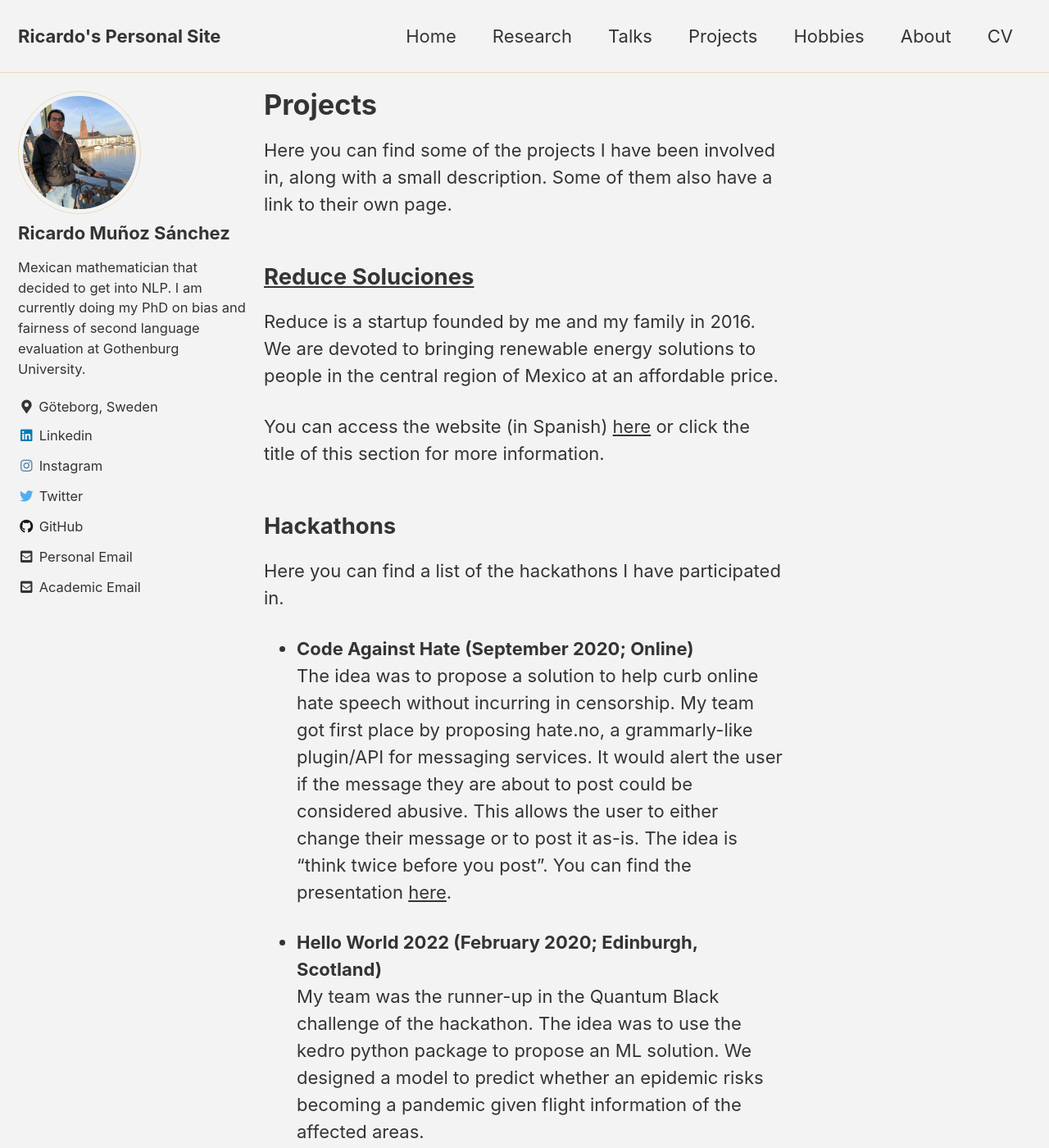
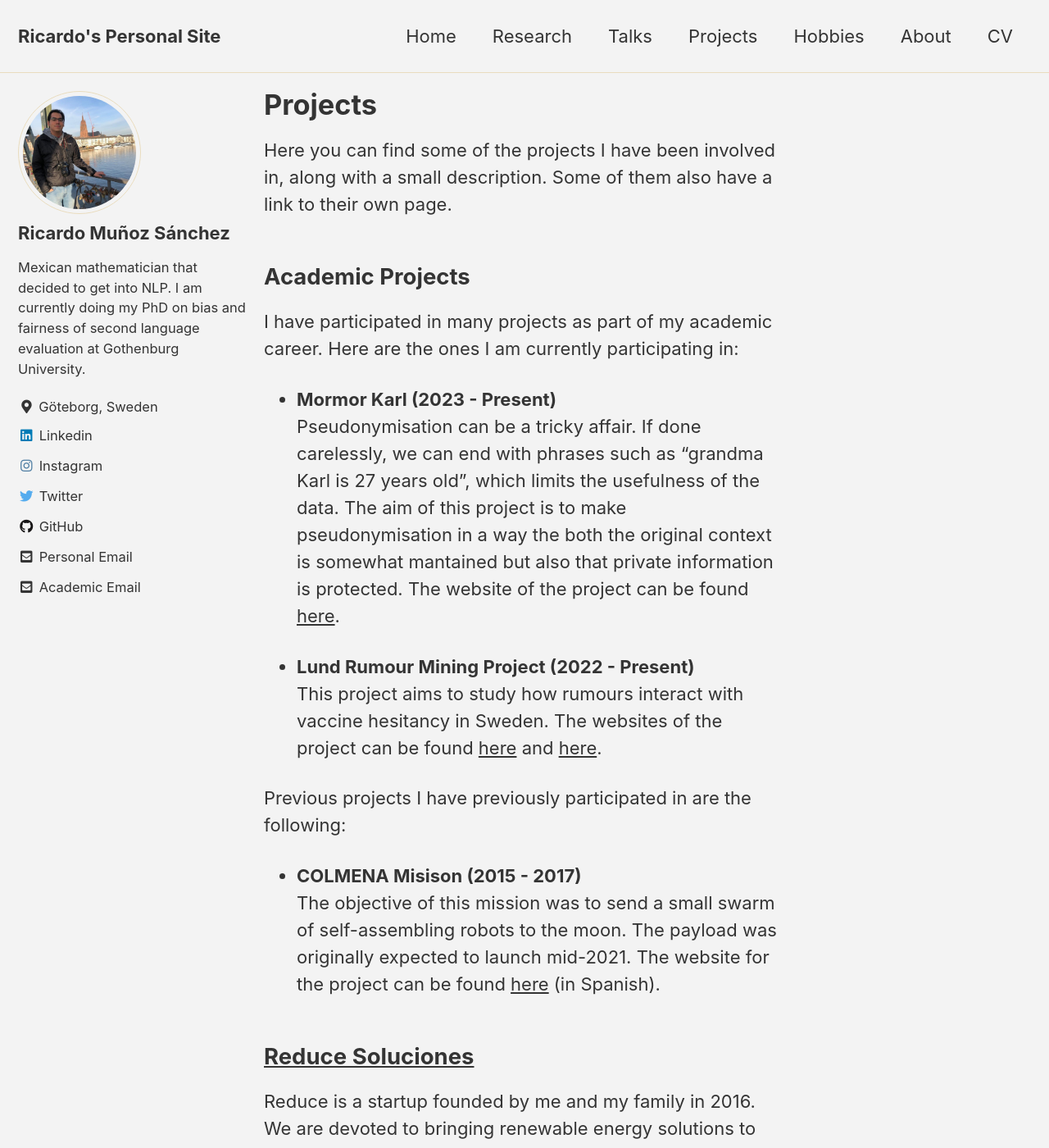
Before and after one commit to rimusa/rimusa.github.io, a Jekyll site: the page built from docs/_pages/projects.md, in a window 1280 px wide and 1400 px high. Shown: the whole window at 82% size. Built offline with Jekyll 4.4.1, drawn with Linux system fonts in a browser that asks for light colours; cached includes are drawn as plain includes.

Commit message:
Created a section for academic projects

```diff
--- a/docs/_pages/projects.md
+++ b/docs/_pages/projects.md
@@ -7,6 +7,30 @@ author_profile: true
 
 Here you can find some of the projects I have been involved in, along with a small description.
 Some of them also have a link to their own page.
+
+
+## Academic Projects
+
+I have participated in many projects as part of my academic career.
+Here are the ones I am currently participating in:
+
+- **Mormor Karl (2023 - Present)**<br>
+Pseudonymisation can be a tricky affair.
+If done carelessly, we can end with phrases such as "grandma Karl is 27 years old", which limits the usefulness of the data.
+The aim of this project is to make pseudonymisation in a way the both the original context is somewhat mantained but also that private information is protected.
+The website of the project can be found [here](https://spraakbanken.gu.se/en/projects/mormor-karl).
+
+- **Lund Rumour Mining Project (2022 - Present)**<br>
+This project aims to study how rumours interact with vaccine hesitancy in Sweden.
+The websites of the project can be found [here](https://portal.research.lu.se/en/projects/rumour-mining-vaccination-engagement-on-the-internet) and [here](https://spraakbanken.gu.se/en/projects/rumour-mining).
+
+Previous projects I have previously participated in are the following:
+
+- **COLMENA Misison (2015 - 2017)**<br>
+The objective of this mission was to send a small swarm of self-assembling robots to the moon.
+The payload was originally expected to launch mid-2021.
+The website for the project can be found [here](http://epistemia.nucleares.unam.mx/web?name=linx&page=56) (in Spanish).
+
 
 
 ## [Reduce Soluciones](./reduce)
```
